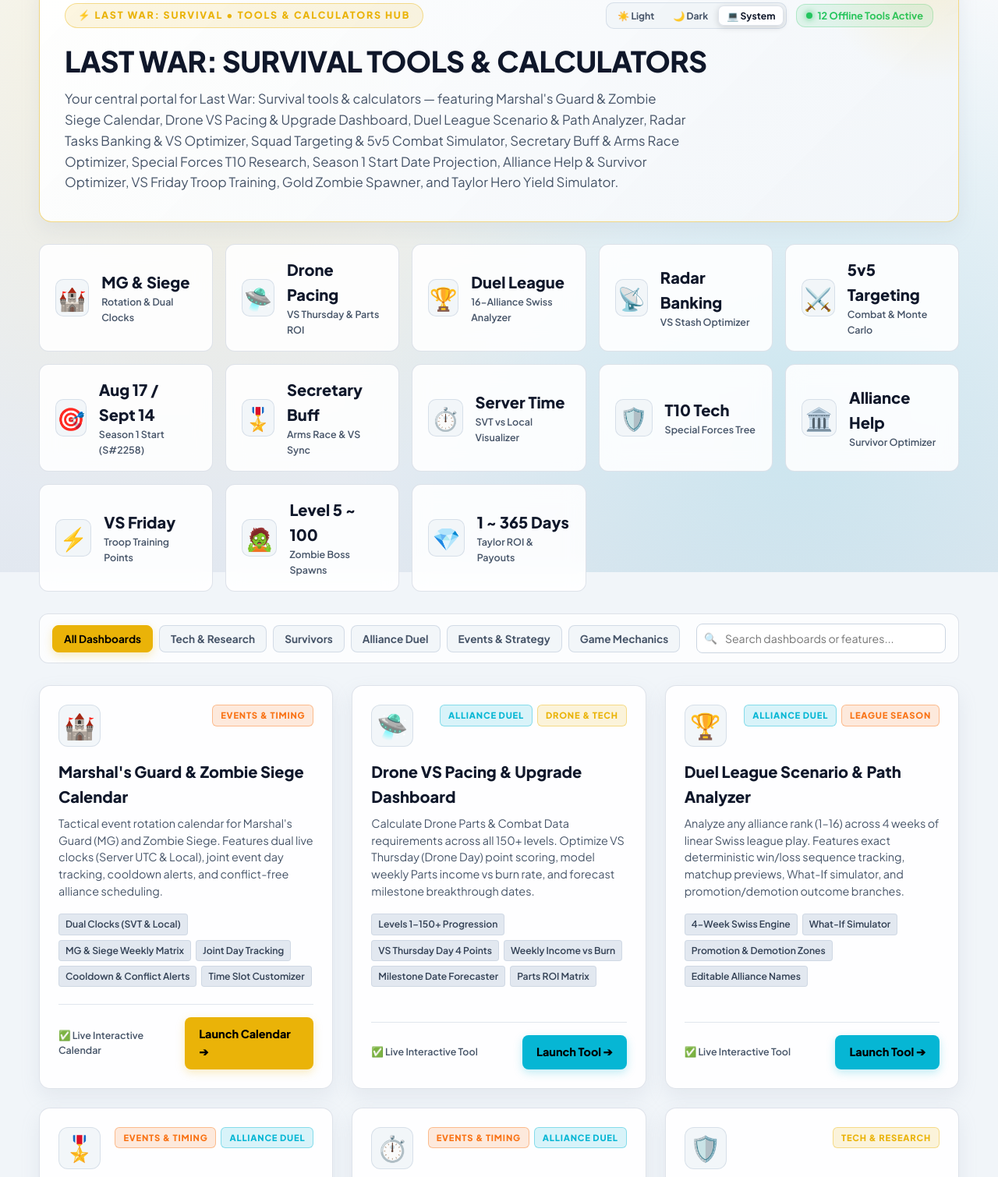
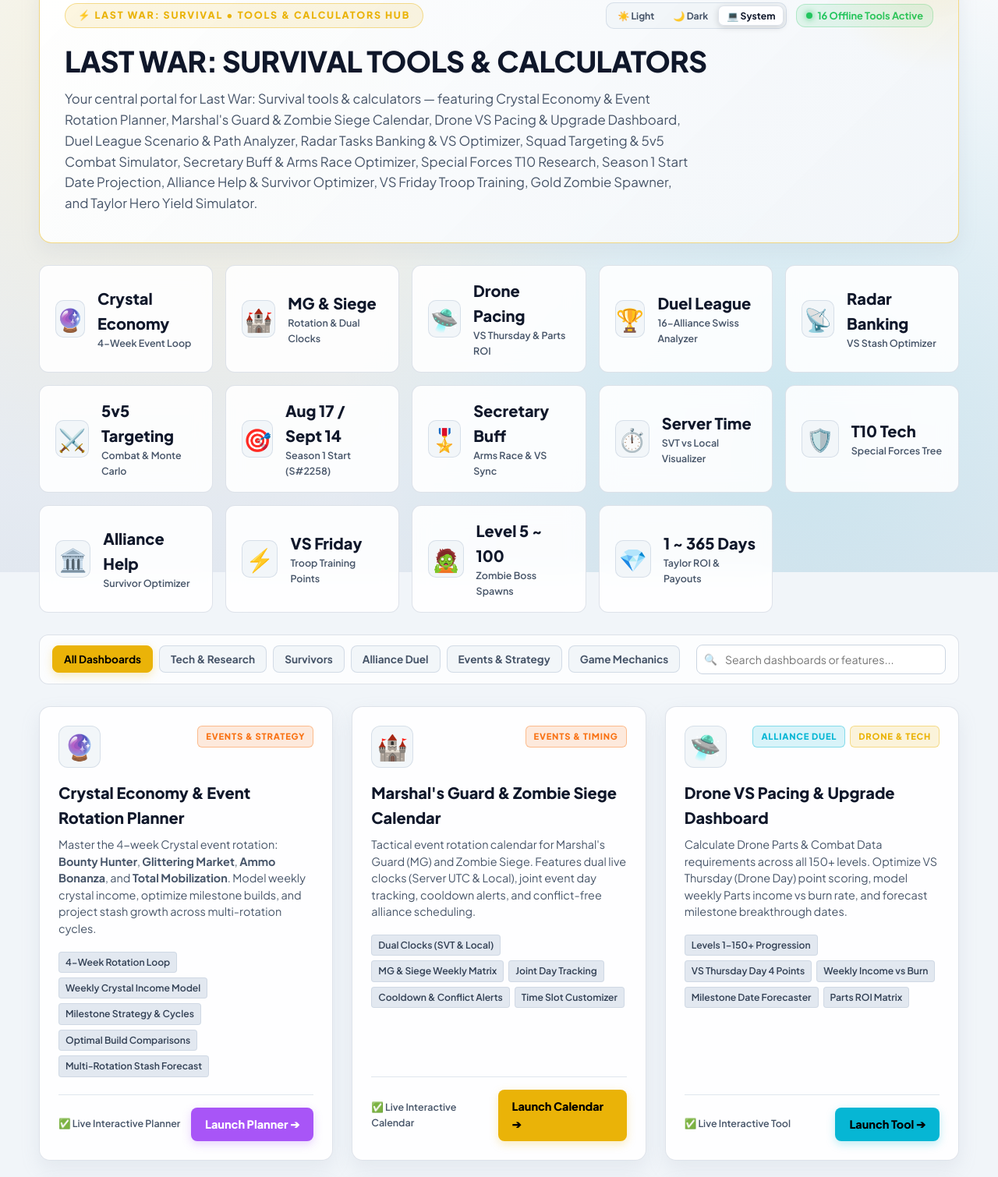
Before and after one commit to Sea-Worker9552/last-war, a plain HTML site: page index.html in a window 1280 px wide. Shown: the part 66-1576 px from the top of the page at 78% size. Drawn offline with Linux system fonts and the light colour scheme.

Commit message:
Add files via upload

```diff
--- a/index.html
+++ b/index.html
@@ -640,16 +640,24 @@
 
           <div class="system-status">
             <span class="status-dot"></span>
-            <span>12 Offline Tools Active</span>
+            <span>16 Offline Tools Active</span>
           </div>
         </div>
       </div>
       <h1>LAST WAR: SURVIVAL TOOLS & CALCULATORS</h1>
-      <p class="subtitle">Your central portal for Last War: Survival tools & calculators — featuring Marshal's Guard & Zombie Siege Calendar, Drone VS Pacing & Upgrade Dashboard, Duel League Scenario & Path Analyzer, Radar Tasks Banking & VS Optimizer, Squad Targeting & 5v5 Combat Simulator, Secretary Buff & Arms Race Optimizer, Special Forces T10 Research, Season 1 Start Date Projection, Alliance Help & Survivor Optimizer, VS Friday Troop Training, Gold Zombie Spawner, and Taylor Hero Yield Simulator.</p>
+      <p class="subtitle">Your central portal for Last War: Survival tools & calculators — featuring Crystal Economy & Event Rotation Planner, Marshal's Guard & Zombie Siege Calendar, Drone VS Pacing & Upgrade Dashboard, Duel League Scenario & Path Analyzer, Radar Tasks Banking & VS Optimizer, Squad Targeting & 5v5 Combat Simulator, Secretary Buff & Arms Race Optimizer, Special Forces T10 Research, Season 1 Start Date Projection, Alliance Help & Survivor Optimizer, VS Friday Troop Training, Gold Zombie Spawner, and Taylor Hero Yield Simulator.</p>
     </header>
 
     <!-- Metrics Summary -->
     <div class="metrics-row">
+      <div class="metric-card" onclick="scrollToTool('card-crystal')" title="Jump to Crystal Economy & Event Rotation Planner">
+        <div class="metric-icon">🔮</div>
+        <div class="metric-info">
+          <div class="val">Crystal Economy</div>
+          <div class="lbl">4-Week Event Loop</div>
+        </div>
+      </div>
+
       <div class="metric-card" onclick="scrollToTool('card-mgsiege')" title="Jump to Marshal's Guard & Zombie Siege Calendar">
         <div class="metric-icon">🏰</div>
         <div class="metric-info">
@@ -772,6 +780,29 @@
 
     <!-- Tools Grid -->
     <div class="tools-grid" id="toolsGrid">
+
+      <!-- Crystal Economy & Event Rotation Planner -->
+      <div class="tool-card card-purple" id="card-crystal" data-category="events" data-title="crystal economy event rotation planner 4 week loop bounty hunter glittering market ammo bonanza total mobilization factory vs income stash milestone build presets">
+        <div>
+          <div class="tool-header">
+            <div class="tool-icon-wrapper">🔮</div>
+            <span class="tool-category-badge badge-events">Events & Strategy</span>
+          </div>
+          <h2>Crystal Economy & Event Rotation Planner</h2>
+          <p class="description">Master the 4-week Crystal event rotation: <strong>Bounty Hunter</strong>, <strong>Glittering Market</strong>, <strong>Ammo Bonanza</strong>, and <strong>Total Mobilization</strong>. Model weekly crystal income, optimize milestone builds, and project stash growth across multi-rotation cycles.</p>
+          <div class="features-list">
+            <span class="feature-tag">4-Week Rotation Loop</span>
+            <span class="feature-tag">Weekly Crystal Income Model</span>
+            <span class="feature-tag">Milestone Strategy & Cycles</span>
+            <span class="feature-tag">Optimal Build Comparisons</span>
+            <span class="feature-tag">Multi-Rotation Stash Forecast</span>
+          </div>
+        </div>
+        <div class="card-footer">
+          <span class="status-text">✅ Live Interactive Planner</span>
+          <a href="tools/crystal-rotation-planner/index.html" class="btn-launch purple">Launch Planner ➔</a>
+        </div>
+      </div>
 
       <!-- Marshal's Guard & Zombie Siege Calendar -->
       <div class="tool-card" id="card-mgsiege" data-category="events" data-title="marshals guard zombie siege calendar schedule event rotation dual clocks svt utc local time alliance alerts joint days cooldown">
```
